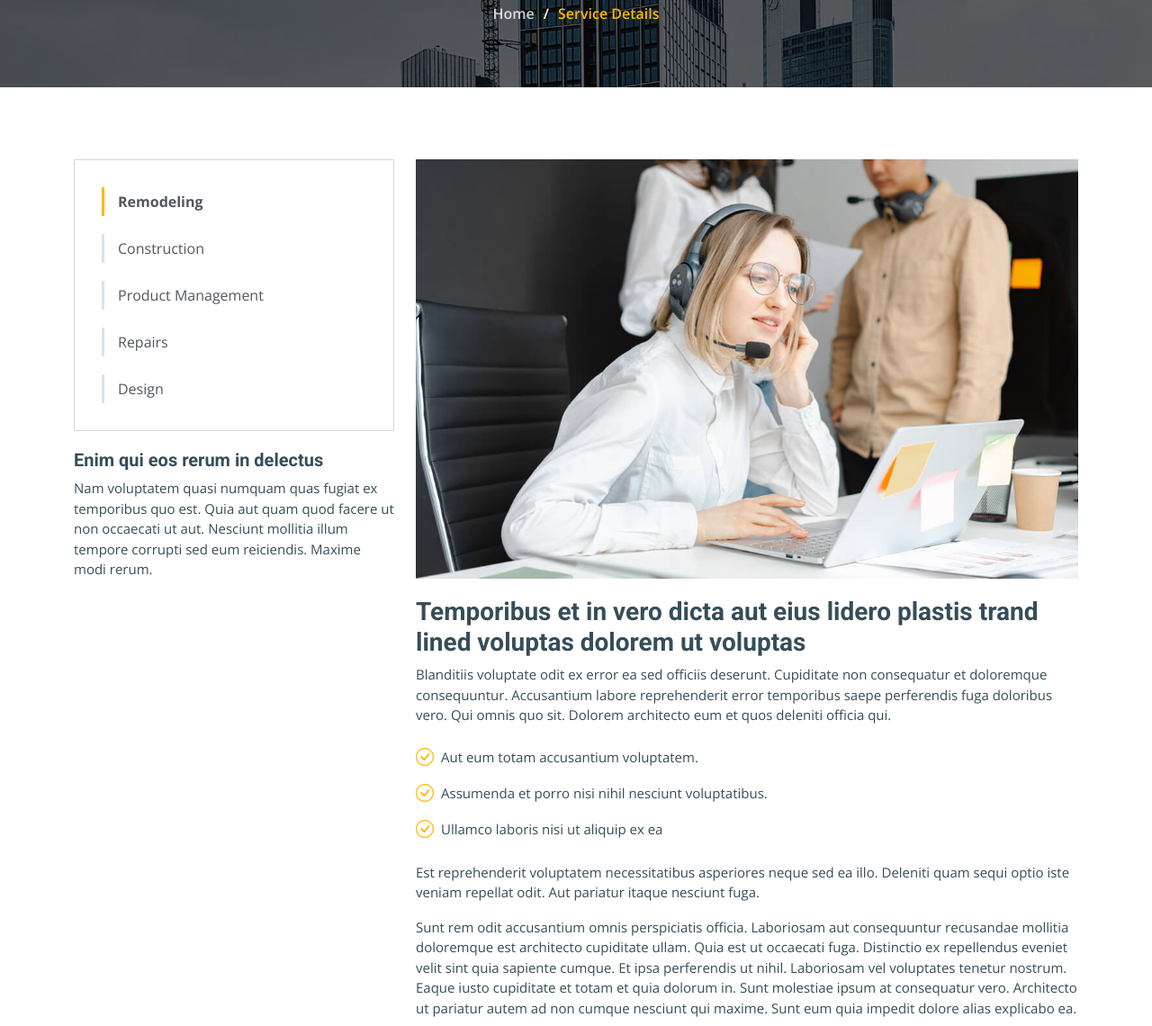
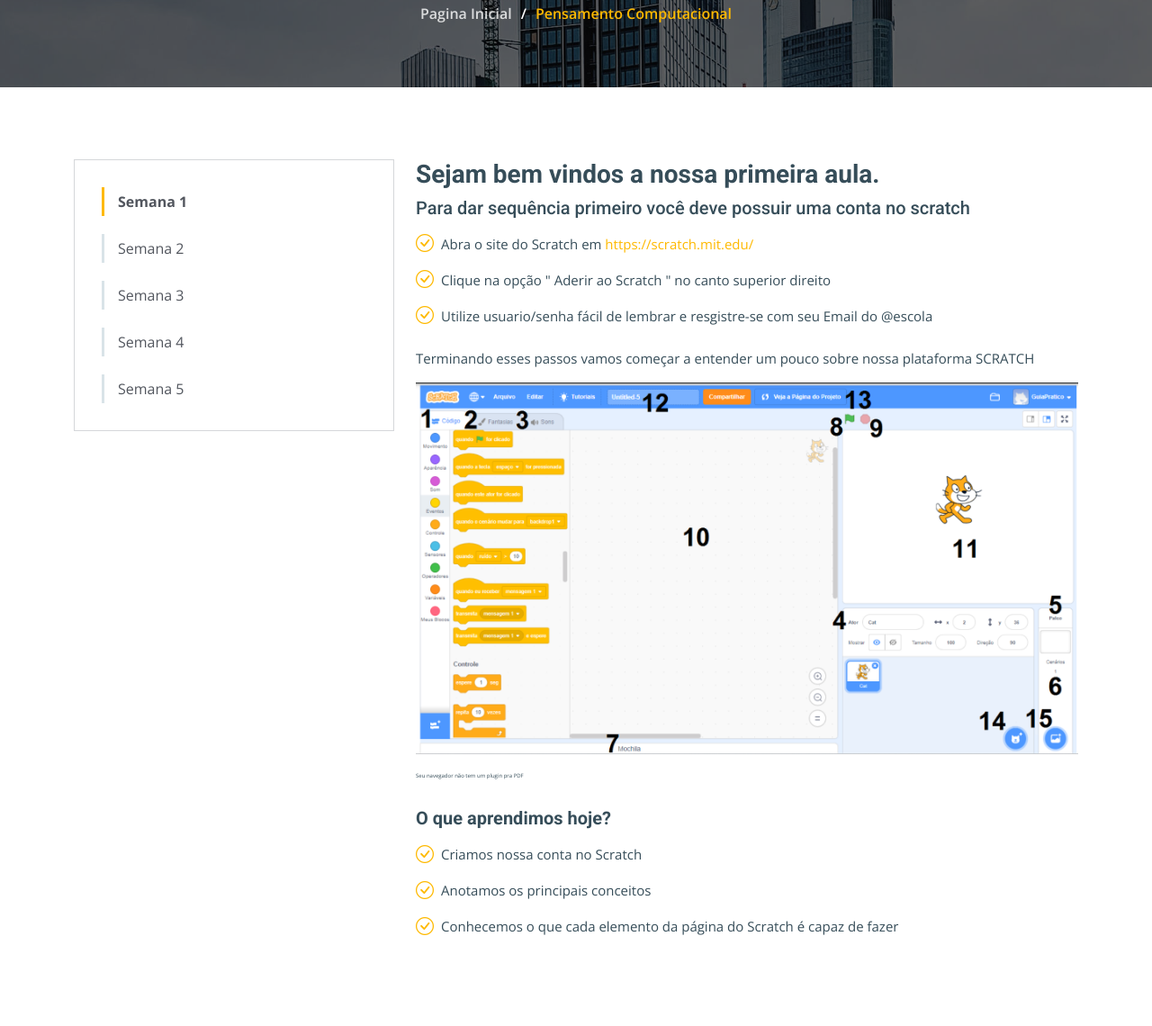
Before and after one commit to Alexandre10y/MeioAmbiente-Aulas, a plain HTML site: page Pages/pensamento.html in a window 1280 px wide. Shown: the part 212-1352 px from the top of the page at 90% size. Drawn offline with nearby package versions, Linux system fonts and the light colour scheme.

Commit message:
upload pensamento

```diff
--- a/Pages/pensamento.html
+++ b/Pages/pensamento.html
@@ -70,10 +70,10 @@
     <div class="breadcrumbs d-flex align-items-center" style="background-image: url('../assets/img/breadcrumbs-bg.jpg');">
       <div class="container position-relative d-flex flex-column align-items-center" data-aos="fade">
 
-        <h2>Service Details</h2>
+        <h2>Pensamento Computacional</h2>
         <ol>
-          <li><a href="index.html">Home</a></li>
-          <li>Service Details</li>
+          <li><a href="../index.html">Pagina Inicial</a></li>
+          <li>Pensamento Computacional</li>
         </ol>
 
       </div>
@@ -87,34 +87,39 @@
 
           <div class="col-lg-4">
             <div class="services-list">
-              <a href="#" class="active">Remodeling</a>
-              <a href="#">Construction</a>
-              <a href="#">Product Management</a>
-              <a href="#">Repairs</a>
-              <a href="#">Design</a>
+              <a href="#" class="active">Semana 1</a>
+              <a href="#">Semana 2</a>
+              <a href="#">Semana 3</a>
+              <a href="#">Semana 4</a>
+              <a href="#">Semana 5</a>
             </div>
 
-            <h4>Enim qui eos rerum in delectus</h4>
-            <p>Nam voluptatem quasi numquam quas fugiat ex temporibus quo est. Quia aut quam quod facere ut non occaecati ut aut. Nesciunt mollitia illum tempore corrupti sed eum reiciendis. Maxime modi rerum.</p>
           </div>
 
           <div class="col-lg-8">
-            <img src="../assets/img/services.jpg" alt="" class="img-fluid services-img">
-            <h3>Temporibus et in vero dicta aut eius lidero plastis trand lined voluptas dolorem ut voluptas</h3>
-            <p>
-              Blanditiis voluptate odit ex error ea sed officiis deserunt. Cupiditate non consequatur et doloremque consequuntur. Accusantium labore reprehenderit error temporibus saepe perferendis fuga doloribus vero. Qui omnis quo sit. Dolorem architecto eum et quos deleniti officia qui.
-            </p>
+            <h3>Sejam bem vindos a nossa primeira aula. </h3>
+            <h5>
+              Para dar sequência primeiro você deve possuir uma conta no scratch
+            </h5>
             <ul>
-              <li><i class="bi bi-check-circle"></i> <span>Aut eum totam accusantium voluptatem.</span></li>
-              <li><i class="bi bi-check-circle"></i> <span>Assumenda et porro nisi nihil nesciunt voluptatibus.</span></li>
-              <li><i class="bi bi-check-circle"></i> <span>Ullamco laboris nisi ut aliquip ex ea</span></li>
+              <li><i class="bi bi-check-circle"></i> <span>Abra o site do Scratch em <a href="https://scratch.mit.edu/">https://scratch.mit.edu/</a></span></li>
+              <li><i class="bi bi-check-circle"></i> <span>Clique na opção " Aderir ao Scratch " no canto superior direito</span></li>
+              <li><i class="bi bi-check-circle"></i> <span>Utilize usuario/senha fácil de lembrar e resgistre-se com seu Email do @escola</span></li>
             </ul>
             <p>
-              Est reprehenderit voluptatem necessitatibus asperiores neque sed ea illo. Deleniti quam sequi optio iste veniam repellat odit. Aut pariatur itaque nesciunt fuga.
+              Terminando esses passos vamos começar a entender um pouco sobre nossa plataforma SCRATCH
             </p>
-            <p>
-              Sunt rem odit accusantium omnis perspiciatis officia. Laboriosam aut consequuntur recusandae mollitia doloremque est architecto cupiditate ullam. Quia est ut occaecati fuga. Distinctio ex repellendus eveniet velit sint quia sapiente cumque. Et ipsa perferendis ut nihil. Laboriosam vel voluptates tenetur nostrum. Eaque iusto cupiditate et totam et quia dolorum in. Sunt molestiae ipsum at consequatur vero. Architecto ut pariatur autem ad non cumque nesciunt qui maxime. Sunt eum quia impedit dolore alias explicabo ea.
-            </p>
+            <img src="../assets/img/Apresentacao.png" alt="" class="img-fluid services-img">
+            <object data="../assets/conteudo.pdf"class="pdf" type="application/pdf">
+              <p>Seu navegador não tem um plugin pra PDF</p>
+            </object>
+            <br>
+            <h4>O que aprendimos hoje?</h4>
+            <ul>
+              <li><i class="bi bi-check-circle"></i> <span>Criamos nossa conta no Scratch</a></span></li>
+              <li><i class="bi bi-check-circle"></i> <span>Anotamos os principais conceitos</span></li>
+              <li><i class="bi bi-check-circle"></i> <span>Conhecemos o que cada elemento da página do Scratch é capaz de fazer</span></li>
+            </ul>
           </div>
 
         </div>
--- a/assets/css/main.css
+++ b/assets/css/main.css
@@ -16,7 +16,11 @@
   --font-primary: "Roboto", sans-serif;
   --font-secondary: "Work Sans", sans-serif;
 }
-
+.pdf{
+  zoom: 40%;
+  width: 100%;
+  height: 100vh;
+}
 /* Colors */
 :root {
   --color-default: #364d59;
```
Also changed, not shown: Pages/projects.html (+13 -13 lines), assets/img/Apresentacao.png (added), 2 other files.
